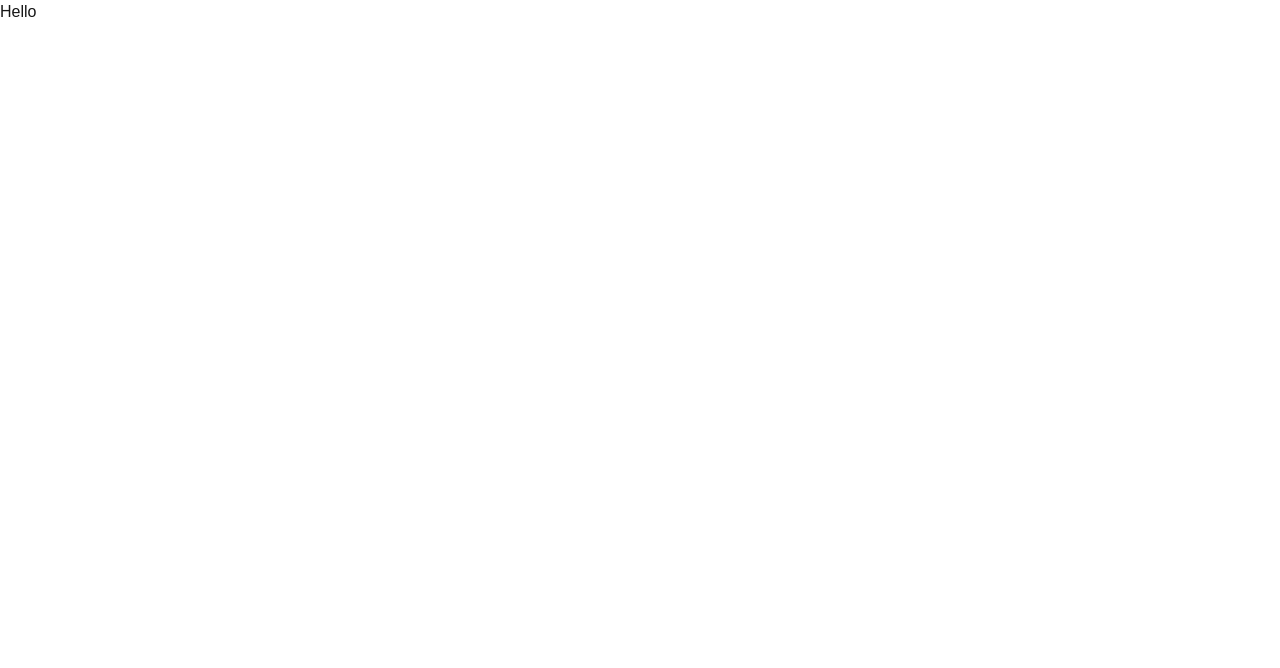
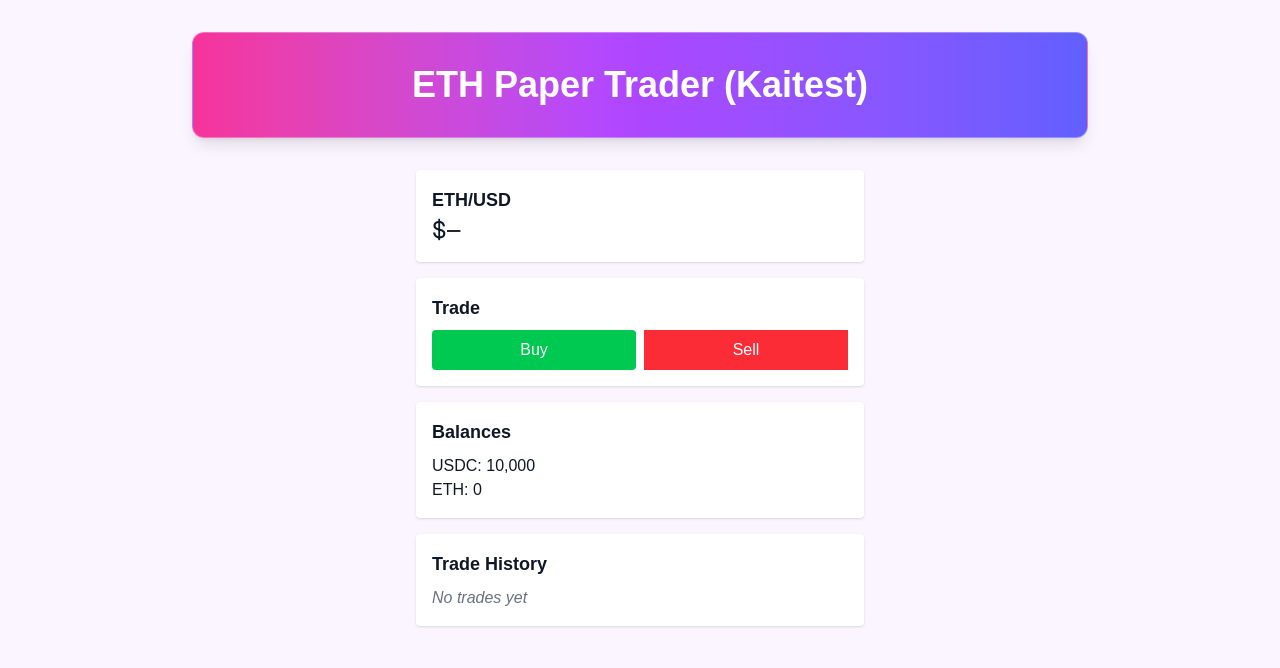
Before and after one commit to itssfsam/kairon-test, a Next.js app in the folder frontend/: page / in a window 1280 px wide. Shown: the top 668 px of the page. Built offline with nearby package versions, Linux system fonts and the light colour scheme.

Commit message:
Rudimentary frontend

```diff
--- a/frontend/src/app/page.tsx
+++ b/frontend/src/app/page.tsx
@@ -2,6 +2,45 @@ import Image from "next/image";
 
 export default function Home() {
   return (
-    <main>Hello</main>
+    <main className="min-h-screen bg-purple-50 text-gray-900 flex flex-col items-center p-8 mb-2">
+      <header className="w-full max-w-4xl mx-auto p-8 mb-8 rounded-xl bg-white/20 backdrop-blur-lg border border-white/30 shadow-lg text-center text-white
+                     bg-gradient-to-r from-pink-500 via-purple-500 to-indigo-500">
+        <h1 className="text-4xl font-bold">ETH Paper Trader (Kaitest)</h1>
+      </header>
+
+      <div className="w-full max-w-md space-y-4">
+        <div className="p-4 bg-white shadow rounded">
+          <h2 className="text-lg font-semibold">ETH/USD</h2>
+          <p className="text-2xl font-mono">$—</p>
+        </div>
+        <div className="p-4 bg-white shadow rounded">
+          <h2 className="text-lg font-semibold mb-2">Trade</h2>
+          <div className="flex space-x-2">
+            <button className="flex-1 bg-green-500 text-white py-2 rounded transition-all duration-500 text-white
+        hover:bg-gradient-to-r hover:from-pink-500 hover:via-purple-500 hover:to-indigo-500
+        hover:bg-white/20 hover:backdrop-blur-lg
+        hover:shadow-lg hover:text-center">
+              Buy
+            </button>
+            <button className="flex-1 bg-red-500 text-white py-2 transition-all duration-500 text-white
+        hover:bg-gradient-to-r hover:from-pink-500 hover:via-purple-500 hover:to-indigo-500
+        hover:bg-white/20 hover:backdrop-blur-lg
+        hover:shadow-lg hover:text-center">
+              Sell
+            </button>
+          </div>
+        </div>
+        <div className="p-4 bg-white shadow rounded">
+          <h2 className="text-lg font-semibold mb-2">Balances</h2>
+          <p>USDC: 10,000</p>
+          <p>ETH: 0</p>
+        </div>
+
+        <div className="p-4 bg-white shadow rounded">
+          <h2 className="text-lg font-semibold mb-2">Trade History</h2>
+          <p className="text-gray-500 italic">No trades yet</p>
+        </div>
+      </div>
+    </main>
   );
 }
```
